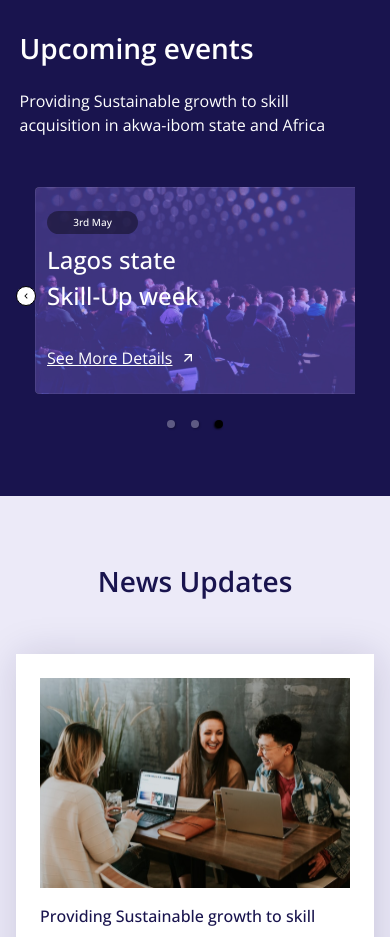
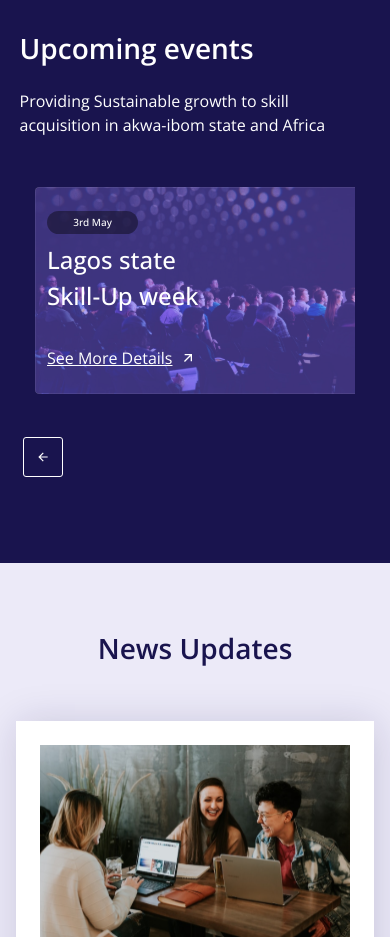
Before and after one commit to ehma90/Pebble, a React (Vite) app: page / in a window 390 px wide. Shown: the part 3800-4737 px from the top of the page. Built offline with nearby package versions, Linux system fonts and the light colour scheme.

Commit message:
Update Event.jsx

```diff
--- a/src/component/Events.jsx
+++ b/src/component/Events.jsx
@@ -10,7 +10,7 @@ import "react-responsive-carousel/lib/styles/carousel.min.css";
 
 function Events() {
   return (
-    <section name="events" className="bg-[#19144E] h-[533px] md:flex md:justify-center md:gap-x-[247px] overflow-hidden ">
+    <section name="events" className="bg-[#19144E] h-[600px] md:h-[533px] md:flex md:justify-center md:gap-x-[247px] overflow-hidden ">
       <div className="flex flex-col items-end  w-[90%] md:w-[50%] mx-auto">
         <div className="event-section">
           <div className="w-full max-w-[352px] md:max-w-[424px] pt-[64px] md:py-[126px] md:mx-auto overflow-y-hidden">
@@ -74,10 +74,10 @@ function Events() {
               <div
                 className={`${
                   hasPrev ? "absolute" : "hidden"
-                } w-[20px] h-[20px] bg-white bottom-[45%] left-0 flex justify-center items-center px-1 cursor-pointer z-20 border border-black rounded-full`}
+                } w-[40px] h-[40px] bg-[#19144E] top-[300px] left-[2%] flex justify-center items-center p-[12px] cursor-pointer z-20 border border-white rounded-[3px]`}
                 onClick={clickHandler}
               >
-                <RiArrowLeftSLine className="w-9 h-9 text-black " />
+                <RiArrowLeftLine className="w-9 h-9 text-white " />
               </div>
             );
           }}
@@ -86,10 +86,10 @@ function Events() {
               <div
                 className={`${
                   hasNext ? "absolute" : "hidden"
-                } w-[20px] h-[20px] bg-white bottom-[45%] right-0 flex justify-center items-center px-1 cursor-pointer z-20 border border-black rounded-full`}
+                } w-[40px] h-[40px] bg-[#19144E] top-[300px] left-[25%] flex justify-center items-center p-[12px] cursor-pointer z-20 border border-white rounded-[3px]`}
                 onClick={clickHandler}
               >
-                <RiArrowRightSLine className="w-9 h-9 dark:text-black " />
+                <RiArrowRightLine className="w-9 h-9 text-white " />
               </div>
             );
           }}
--- a/src/style/style.css
+++ b/src/style/style.css
@@ -93,9 +93,16 @@ ul li {
   background-size: cover;
   background-repeat: no-repeat;
 }
+li .slide{
+  margin: 50px 0;
+}
+
+.carousel .control-dots{
+  display: none;
+}
 
 .slider.animated .slide{
-  padding: 50px 0;
+  padding: 50px 0 90px;
 }
 
 .carousel-status{
```
